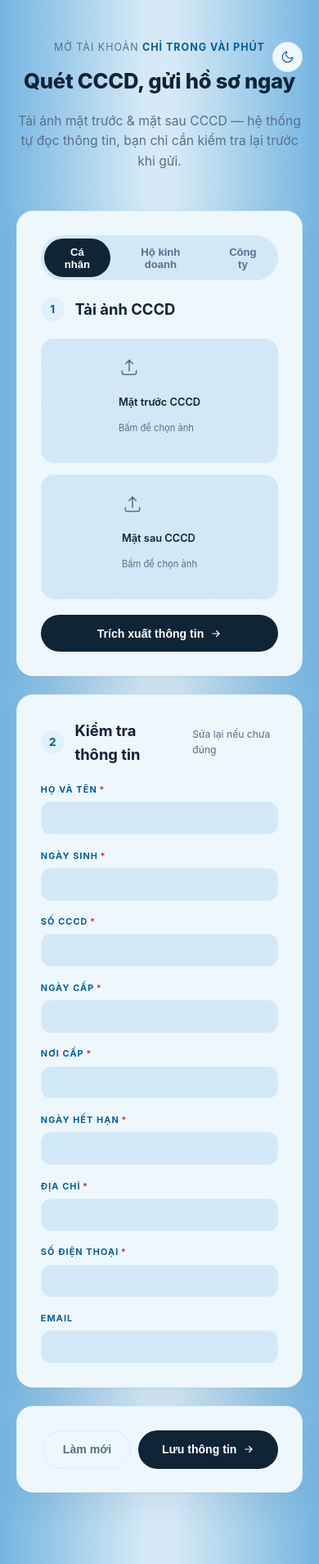
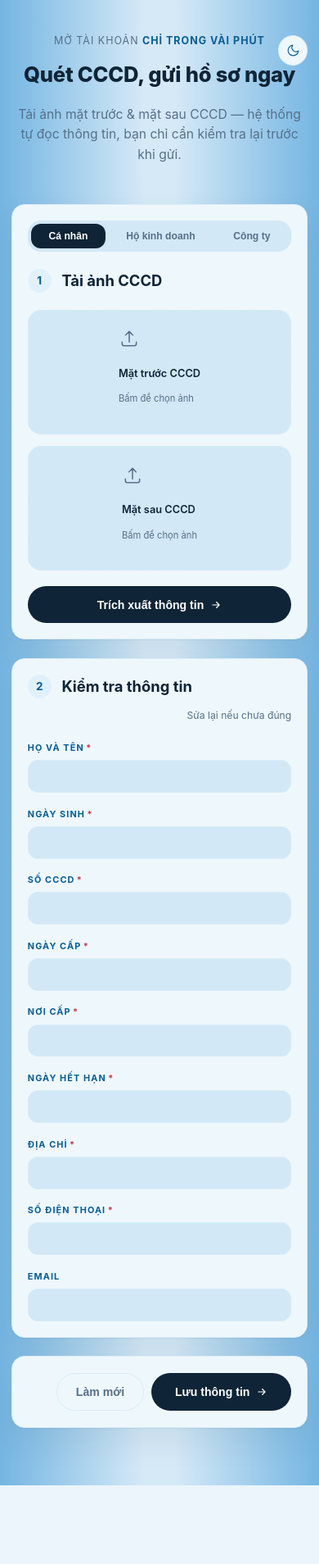
Before and after one commit to nguyenlehoaiphuc-hue/MoTaiKhoan, a Flask app: page / in a window 390 px wide. Shown: the whole page at 82% size. After the commit the page ends 1812 px from the top, so only its background shows below. Run offline with Flask 3, Linux system fonts and the light colour scheme.

Commit message:
Cải thiện responsive cho màn hình điện thoại: mode-switch tự xuống dòng, nới ngưỡng thu gọn field 2 cột, giảm padding trên màn hình hẹp
Co-Authored-By: Claude Sonnet 5 <noreply@anthropic.com>

```diff
--- a/templates/index.html
+++ b/templates/index.html
@@ -129,7 +129,12 @@
         padding: 1.8rem;
         margin-bottom: 1.4rem;
       }
-      .stage-head { display: flex; align-items: center; gap: 0.8rem; margin-bottom: 1.3rem; }
+      @media (max-width: 480px) {
+        body { padding: 2.5rem 0.85rem 3rem; }
+        .card { padding: 1.2rem; border-radius: 16px; }
+      }
+      .stage-head { display: flex; align-items: center; flex-wrap: wrap; row-gap: 0.3rem; gap: 0.8rem; margin-bottom: 1.3rem; }
+      .stage-head h2 { min-width: 0; }
       .stage-num {
         flex-shrink: 0;
         width: 1.8rem;
@@ -161,7 +166,8 @@
       }
 
       .mode-switch {
-        display: inline-flex;
+        display: flex;
+        flex-wrap: wrap;
         background: var(--surface-2);
         border-radius: 999px;
         padding: 0.25rem;
@@ -178,7 +184,17 @@
         padding: 0.55rem 1.1rem;
         border-radius: 999px;
         cursor: pointer;
+        flex: 1 1 auto;
+        white-space: nowrap;
         transition: background-color 0.15s ease, color 0.15s ease;
+      }
+      @media (max-width: 480px) {
+        .mode-switch { border-radius: 16px; }
+        .mode-switch button {
+          font-size: 0.76rem;
+          padding: 0.5rem 0.6rem;
+          border-radius: 12px;
+        }
       }
       .mode-switch button.active {
         background: var(--cta-bg);
@@ -205,7 +221,7 @@
         position: relative;
         border: 1px solid var(--line);
         border-radius: 12px;
-        padding: 1rem;
+        padding: 2.1rem 1rem 1rem;
         margin-bottom: 0.9rem;
         background: var(--surface);
       }
@@ -341,7 +357,7 @@
 
       .fields { display: grid; grid-template-columns: 1fr 1fr; gap: 1.1rem; }
       .fields.single { grid-template-columns: 1fr; }
-      @media (max-width: 420px) { .fields { grid-template-columns: 1fr; } }
+      @media (max-width: 520px) { .fields { grid-template-columns: 1fr; } }
       .field { display: flex; flex-direction: column; gap: 0.4rem; }
       .field label {
         font-size: 0.68rem;
@@ -379,6 +395,10 @@
         border-top: 1px solid var(--line);
       }
       .actions .btn-primary { width: auto; margin-top: 0; padding-inline: 1.8rem; }
+      @media (max-width: 360px) {
+        .actions { flex-direction: column-reverse; }
+        .actions .btn { width: 100%; }
+      }
     </style>
   </head>
   <body>
```
